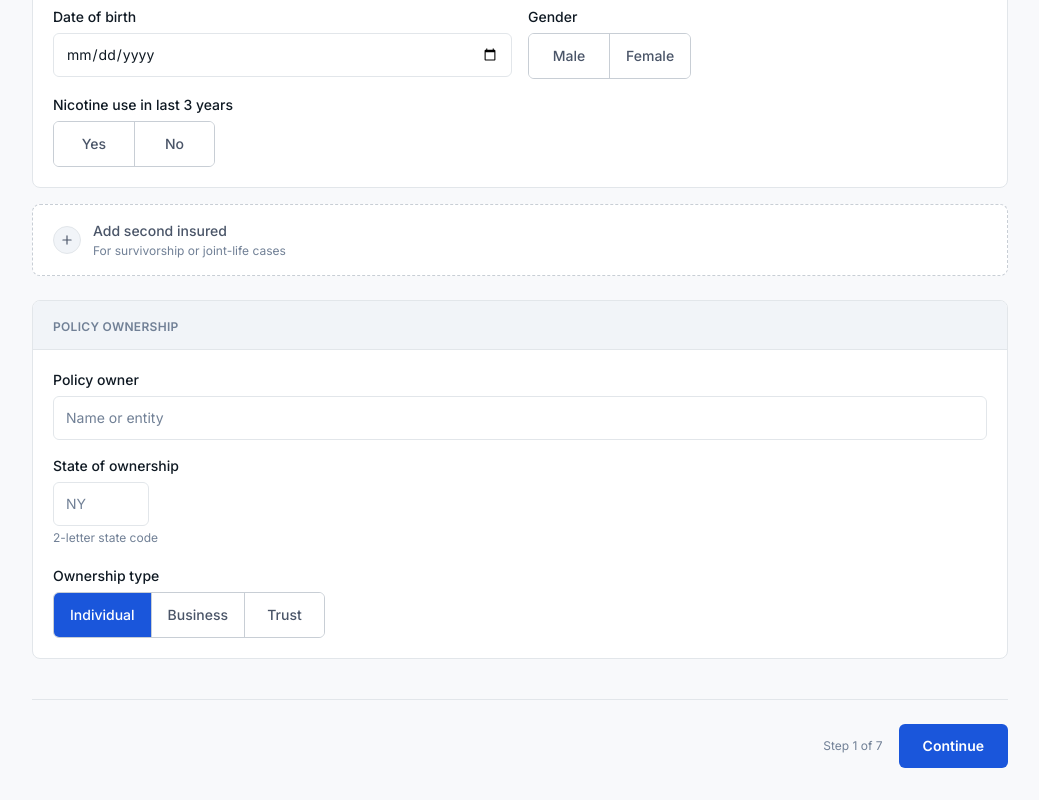
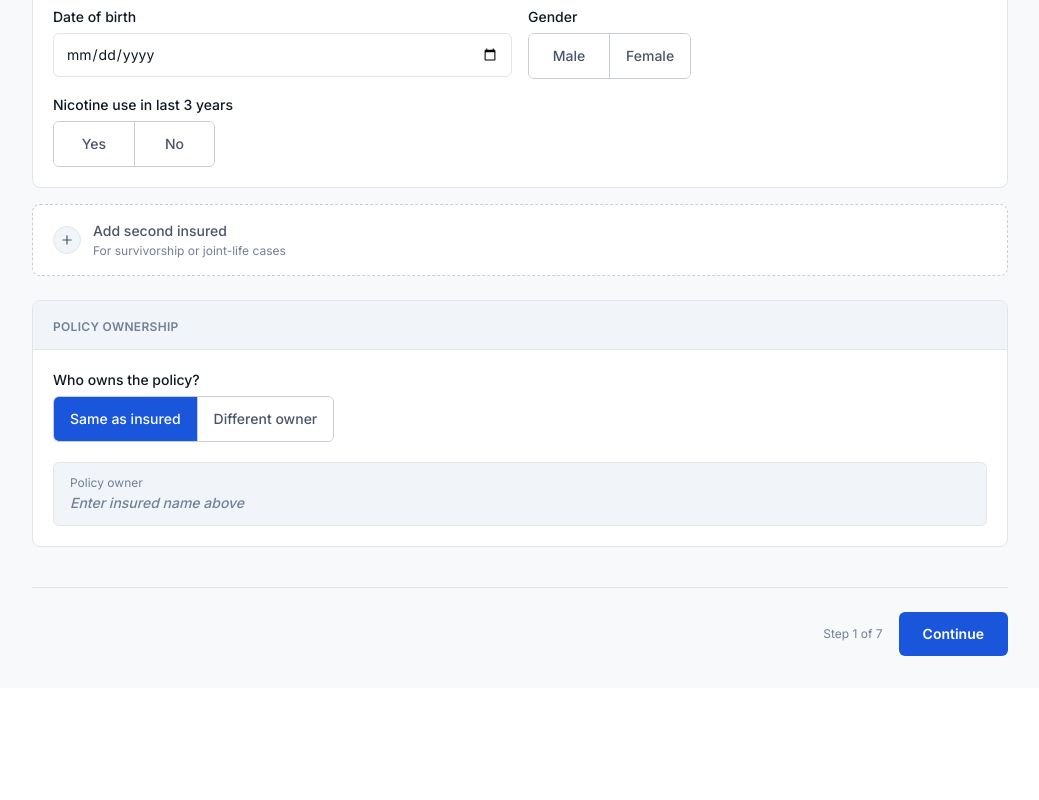
Before and after one commit to BoboCman/reg-187, a Next.js app: page /app in a window 1280 px wide. Shown: the part 479-1279 px from the top of the page, without its empty margins (120-1159 px from the left). After the commit the page ends 1167 px from the top, so only its background shows below. Built offline with nearby package versions, Linux system fonts and the light colour scheme.

Commit message:
feat: add ownership relationship state and mirroring logic in PPStep1InsuredOwner
Co-authored-by: BoboCman <192469630+BoboCman@users.noreply.github.com>

```diff
--- a/components/policyplan/steps/PPStep1InsuredOwner.tsx
+++ b/components/policyplan/steps/PPStep1InsuredOwner.tsx
@@ -1,7 +1,7 @@
 "use client";
 import { useForm, useFieldArray } from "react-hook-form";
 import { zodResolver } from "@hookform/resolvers/zod";
-import { useEffect } from "react";
+import { useEffect, useState } from "react";
 import { Plus, Trash2, User } from "lucide-react";
 import {
   insuredOwnerSchema,
@@ -12,9 +12,11 @@ import { usePPWizard } from "@/lib/policyplan/wizard-context";
 import { PP_SAMPLE_CASE } from "@/lib/policyplan/sample-case";
 import { PPStepFooter } from "@/components/policyplan/PPStepWrapper";
 import { FormField } from "@/components/ui/FormField";
-import { TextInput, Select } from "@/components/ui/inputs";
+import { TextInput } from "@/components/ui/inputs";
 import { SegmentedControl } from "@/components/ui/SegmentedControl";
 import { cn } from "@/lib/utils";
+
+// ── Constants ──────────────────────────────────────────────────────────────
 
 const GENDER_OPTIONS = [
   { value: "male" as const, label: "Male" },
@@ -37,16 +39,45 @@ const TRUST_OPTIONS = [
   { value: "revocable" as const, label: "Revocable" },
 ];
 
-const BUSINESS_TYPE_LABELS: Record<string, string> = {
-  c_corp: "C corporation",
-  s_corp: "S corporation",
-  llc: "LLC",
-  limited_partnership: "Limited partnership",
-  sole_proprietorship: "Sole proprietorship",
-};
+const BUSINESS_TYPE_OPTIONS: Array<{ value: typeof businessTypeEnum._type; label: string }> = [
+  { value: "c_corp", label: "C corporation" },
+  { value: "s_corp", label: "S corporation" },
+  { value: "llc", label: "LLC" },
+  { value: "limited_partnership", label: "Limited partnership" },
+  { value: "sole_proprietorship", label: "Sole proprietorship" },
+];
+
+// Ownership relationship — UI-only state, not a schema field.
+type OwnerRelationship =
+  | "same_as_insured"      // single insured
+  | "same_as_insured_1"    // dual insured
+  | "same_as_insured_2"    // dual insured
+  | "joint"                // dual insured
+  | "different";           // any case
+
+// Derive initial relationship from saved form data on re-mount.
+function inferInitialRelationship(
+  saved: InsuredOwner | undefined,
+  insuredCount: number
+): OwnerRelationship {
+  if (!saved?.policy_owner) return insuredCount > 1 ? "same_as_insured_1" : "same_as_insured";
+  const owner = saved.policy_owner.trim().toLowerCase();
+  const name1 = (saved.insureds?.[0]?.name ?? "").trim().toLowerCase();
+  const name2 = (saved.insureds?.[1]?.name ?? "").trim().toLowerCase();
+  if (insuredCount <= 1) {
+    return owner === name1 ? "same_as_insured" : "different";
+  }
+  if (owner === name1) return "same_as_insured_1";
+  if (owner === name2) return "same_as_insured_2";
+  if (name1 && name2 && owner === `${name1} & ${name2}`) return "joint";
+  return "different";
+}
+
+// ── Component ──────────────────────────────────────────────────────────────
 
 export function PPStep1InsuredOwner() {
   const { formData, patch, markComplete, goNext, loadSample } = usePPWizard();
+  const saved = formData.insured_owner as InsuredOwner | undefined;
 
   const {
     register,
@@ -58,7 +89,7 @@ export function PPStep1InsuredOwner() {
     formState: { errors },
   } = useForm<InsuredOwner>({
     resolver: zodResolver(insuredOwnerSchema),
-    defaultValues: (formData.insured_owner as InsuredOwner | undefined) ?? {
+    defaultValues: saved ?? {
       insureds: [{ name: "" }],
       ownership_type: "individual",
     },
@@ -66,13 +97,106 @@ export function PPStep1InsuredOwner() {
 
   const { fields, append, remove } = useFieldArray({ control, name: "insureds" });
   const ownershipType = watch("ownership_type");
+  const insured1Name = watch("insureds.0.name") ?? "";
+  const insured2Name = watch("insureds.1.name") ?? "";
+  const isDual = fields.length > 1;
 
+  // UI-only ownership relationship state
+  const [ownerRel, setOwnerRel] = useState<OwnerRelationship>(() =>
+    inferInitialRelationship(saved, saved?.insureds?.length ?? 1)
+  );
+
+  // Sync form when saved data reloads (e.g. loadSample)
   useEffect(() => {
-    if (formData.insured_owner) reset(formData.insured_owner as InsuredOwner);
+    if (formData.insured_owner) {
+      const next = formData.insured_owner as InsuredOwner;
+      reset(next);
+      setOwnerRel(inferInitialRelationship(next, next.insureds?.length ?? 1));
+    }
     // eslint-disable-next-line react-hooks/exhaustive-deps
   }, [formData.insured_owner]);
 
+  // Derive the mirrored owner value for the current relationship.
+  function mirroredOwner(rel: OwnerRelationship): string {
+    if (rel === "same_as_insured") return insured1Name;
+    if (rel === "same_as_insured_1") return insured1Name;
+    if (rel === "same_as_insured_2") return insured2Name;
+    if (rel === "joint") {
+      const n1 = insured1Name.trim();
+      const n2 = insured2Name.trim();
+      return n1 && n2 ? `${n1} & ${n2}` : n1 || n2;
+    }
+    return "";
+  }
+
+  // Apply mirrored owner when a same-owner relationship is active.
+  function applyMirror(rel: OwnerRelationship) {
+    if (rel !== "different") {
+      setValue("policy_owner", mirroredOwner(rel), { shouldValidate: false });
+    }
+  }
+
+  // When insured 1 name changes, keep mirroring if applicable.
+  useEffect(() => {
+    applyMirror(ownerRel);
+    // eslint-disable-next-line react-hooks/exhaustive-deps
+  }, [insured1Name]);
+
+  // When insured 2 name changes, keep mirroring if applicable.
+  useEffect(() => {
+    if (ownerRel === "same_as_insured_2" || ownerRel === "joint") {
+      applyMirror(ownerRel);
+    }
+    // eslint-disable-next-line react-hooks/exhaustive-deps
+  }, [insured2Name]);
+
+  // When relationship changes: apply mirror or switch ownership_type for "different".
+  function handleRelChange(rel: OwnerRelationship) {
+    setOwnerRel(rel);
+    if (rel !== "different") {
+      setValue("policy_owner", mirroredOwner(rel), { shouldValidate: false });
+      // Clear owner-type / trust / business when returning to same-owner
+      setValue("ownership_type", "individual", { shouldValidate: false });
+    }
+  }
+
+  // When second insured is added: shift to dual-insured relationship options.
+  function handleAddSecondInsured() {
+    append({ name: "" });
+    if (ownerRel === "same_as_insured") {
+      handleRelChange("same_as_insured_1");
+    }
+  }
+
+  // When second insured is removed: shift back to single-insured options.
+  function handleRemoveSecondInsured(idx: number) {
+    remove(idx);
+    if (ownerRel === "same_as_insured_2" || ownerRel === "joint") {
+      handleRelChange("same_as_insured");
+    } else if (ownerRel === "same_as_insured_1") {
+      handleRelChange("same_as_insured");
+    }
+  }
+
+  const isDifferentOwner = ownerRel === "different";
+
+  // Ownership relationship options vary by insured count
+  const singleOwnerOptions = [
+    { value: "same_as_insured" as OwnerRelationship, label: "Same as insured" },
+    { value: "different" as OwnerRelationship, label: "Different owner" },
+  ];
+  const dualOwnerOptions = [
+    { value: "same_as_insured_1" as OwnerRelationship, label: "Same as Insured 1" },
+    { value: "same_as_insured_2" as OwnerRelationship, label: "Same as Insured 2" },
+    { value: "joint" as OwnerRelationship, label: "Jointly owned" },
+    { value: "different" as OwnerRelationship, label: "Different owner" },
+  ];
+
   const onValid = (data: InsuredOwner) => {
+    // Freeze the mirrored value into policy_owner before saving.
+    if (!isDifferentOwner) {
+      data.policy_owner = mirroredOwner(ownerRel) || data.insureds[0]?.name;
+    }
     patch({ insured_owner: data });
     markComplete(1);
     goNext();
@@ -94,15 +218,12 @@ export function PPStep1InsuredOwner() {
         </button>
       </div>
 
-      {/* Insured profile cards */}
+      {/* ── Insured section ── */}
       <div className="space-y-4">
         {fields.map((field, idx) => (
           <div
             key={field.id}
-            className={cn(
-              "bg-[var(--color-surface)] rounded-lg border overflow-hidden",
-              idx === 0 ? "border-[var(--color-border)]" : "border-[var(--color-border)] opacity-95"
-            )}
+            className="bg-[var(--color-surface)] rounded-lg border border-[var(--color-border)] overflow-hidden"
           >
             {/* Card header */}
             <div className="flex items-center justify-between px-5 py-3 border-b border-[var(--color-border)] bg-[var(--color-readonly-bg)]">
@@ -115,7 +236,7 @@ export function PPStep1InsuredOwner() {
               {idx > 0 && (
                 <button
                   type="button"
-                  onClick={() => remove(idx)}
+                  onClick={() => handleRemoveSecondInsured(idx)}
                   className="flex items-center gap-1 text-xs text-[var(--color-error)] hover:underline"
                 >
                   <Trash2 size={12} />
@@ -176,7 +297,7 @@ export function PPStep1InsuredOwner() {
         {fields.length < 2 && (
           <button
             type="button"
-            onClick={() => append({ name: "" })}
+            onClick={handleAddSecondInsured}
             className="w-full flex items-center gap-3 rounded-lg border border-dashed border-[var(--color-border-strong)] px-5 py-4 text-sm text-[var(--color-text-secondary)] hover:border-[var(--color-accent)] hover:text-[var(--color-accent)] transition-colors bg-[var(--color-surface)]"
           >
             <span className="flex items-center justify-center w-7 h-7 rounded-full bg-[var(--color-readonly-bg)] border border-[var(--color-border)]">
@@ -192,7 +313,7 @@ export function PPStep1InsuredOwner() {
         )}
       </div>
 
-      {/* Policy ownership */}
+      {/* ── Ownership section ── */}
       <div className="mt-6 bg-[var(--color-surface)] rounded-lg border border-[var(--color-border)] overflow-hidden">
         <div className="px-5 py-3 border-b border-[var(--color-border)] bg-[var(--color-readonly-bg)]">
           <span className="text-xs font-semibold uppercase tracking-wide text-[var(--color-text-muted)]">
@@ -201,12 +322,53 @@ export function PPStep1InsuredOwner() {
         </div>
 
         <div className="px-5 py-5 space-y-5">
-          {/* Owner + state */}
-          <div className="grid grid-cols-1 sm:grid-cols-2 gap-4">
-            <FormField label="Policy owner" className="sm:col-span-2">
+          {/* Ownership relationship question */}
+          <FormField label="Who owns the policy?">
+            <SegmentedControl
+              options={isDual ? dualOwnerOptions : singleOwnerOptions}
+              value={ownerRel}
+              onChange={handleRelChange}
+            />
+          </FormField>
+
+          {/* Same-owner summary row */}
+          {!isDifferentOwner && (
+            <div className="rounded-md border border-[var(--color-border)] bg-[var(--color-readonly-bg)] px-4 py-3">
+              <p className="text-xs text-[var(--color-text-muted)]">
+                Policy owner
+              </p>
+              <p className="text-sm font-medium text-[var(--color-text-primary)] mt-0.5">
+                {mirroredOwner(ownerRel) || (
+                  <span className="text-[var(--color-text-muted)] italic">
+                    Enter insured name above
+                  </span>
+                )}
+              </p>
+            </div>
+          )}
+
+          {/* Different owner branch */}
+          {isDifferentOwner && (
+            <div className="rounded-md border border-[var(--color-border)] bg-[var(--color-readonly-bg)] px-4 py-4 space-y-5">
+              <p className="text-xs font-semibold uppercase tracking-wide text-[var(--color-text-muted)]">
+                Owner details
+              </p>
+
+              {/* A. Owner type */}
+              <FormField label="Owner type">
+                <SegmentedControl
+                  options={OWNERSHIP_OPTIONS}
+                  value={ownershipType}
+                  onChange={(v) => setValue("ownership_type", v, { shouldValidate: true })}
+                />
+              </FormField>
+
+              {/* B. Owner name / entity */}
+              <FormField label="Policy owner">
                 <TextInput {...register("policy_owner")} placeholder="Name or entity" />
               </FormField>
 
+              {/* C. State of ownership */}
               <FormField
                 label="State of ownership"
                 hint="2-letter state code"
@@ -219,21 +381,11 @@ export function PPStep1InsuredOwner() {
                   className="uppercase w-24"
                 />
               </FormField>
-          </div>
-
-          {/* Ownership type — visually central */}
-          <FormField label="Ownership type">
-            <SegmentedControl
-              options={OWNERSHIP_OPTIONS}
-              value={ownershipType}
-              onChange={(v) => setValue("ownership_type", v, { shouldValidate: true })}
-            />
-          </FormField>
 
               {/* Business details subcard */}
               {ownershipType === "business" && (
-            <div className="rounded-md border border-[var(--color-border)] bg-[var(--color-readonly-bg)] px-4 py-4">
-              <p className="text-xs font-semibold uppercase tracking-wide text-[var(--color-text-muted)] mb-3">
+                <div className="rounded-md border border-[var(--color-border)] bg-[var(--color-surface)] px-4 py-4">
+                  <p className="text-xs font-semibold uppercase tracking-wide text-[var(--color-text-muted)] mb-4">
                     Business details
                   </p>
                   <FormField
@@ -241,22 +393,41 @@ export function PPStep1InsuredOwner() {
                     error={errors.business_type?.message}
                     required
                   >
-                <Select {...register("business_type")} error={!!errors.business_type}>
-                  <option value="">Select entity type</option>
-                  {businessTypeEnum.options.map((v) => (
-                    <option key={v} value={v}>
-                      {BUSINESS_TYPE_LABELS[v] ?? v}
-                    </option>
-                  ))}
-                </Select>
+                    <div className="flex flex-wrap gap-2">
+                      {BUSINESS_TYPE_OPTIONS.map((opt) => {
+                        const isSelected = watch("business_type") === opt.value;
+                        return (
+                          <button
+                            key={opt.value}
+                            type="button"
+                            onClick={() =>
+                              setValue("business_type", opt.value, { shouldValidate: true })
+                            }
+                            className={cn(
+                              "px-3 py-1.5 rounded-full text-sm font-medium border transition-colors",
+                              isSelected
+                                ? "bg-[var(--color-accent)] text-white border-[var(--color-accent)]"
+                                : "bg-[var(--color-surface)] text-[var(--color-text-secondary)] border-[var(--color-border)] hover:border-[var(--color-accent)] hover:text-[var(--color-accent)]"
+                            )}
+                          >
+                            {opt.label}
+                          </button>
+                        );
+                      })}
+                    </div>
+                    {errors.business_type && (
+                      <p className="mt-1 text-xs text-[var(--color-error)]">
+                        {errors.business_type.message}
+                      </p>
+                    )}
                   </FormField>
                 </div>
               )}
 
               {/* Trust details subcard */}
               {ownershipType === "trust" && (
-            <div className="rounded-md border border-[var(--color-border)] bg-[var(--color-readonly-bg)] px-4 py-4">
-              <p className="text-xs font-semibold uppercase tracking-wide text-[var(--color-text-muted)] mb-3">
+                <div className="rounded-md border border-[var(--color-border)] bg-[var(--color-surface)] px-4 py-4">
+                  <p className="text-xs font-semibold uppercase tracking-wide text-[var(--color-text-muted)] mb-4">
                     Trust details
                   </p>
                   <div className="grid grid-cols-1 sm:grid-cols-3 gap-4">
@@ -272,7 +443,9 @@ export function PPStep1InsuredOwner() {
                       <SegmentedControl
                         options={YES_NO}
                         value={watch("grantor_trust")}
-                    onChange={(v) => setValue("grantor_trust", v, { shouldValidate: true })}
+                        onChange={(v) =>
+                          setValue("grantor_trust", v, { shouldValidate: true })
+                        }
                       />
                     </FormField>
 
@@ -287,6 +460,8 @@ export function PPStep1InsuredOwner() {
                 </div>
               )}
             </div>
+          )}
+        </div>
       </div>
 
       <PPStepFooter onContinue={handleSubmit(onValid)} />
```
Also changed, not shown: 1 other file (tests, documents, lock files or other folders). Lines whose indentation alone changed are shown as unchanged.
